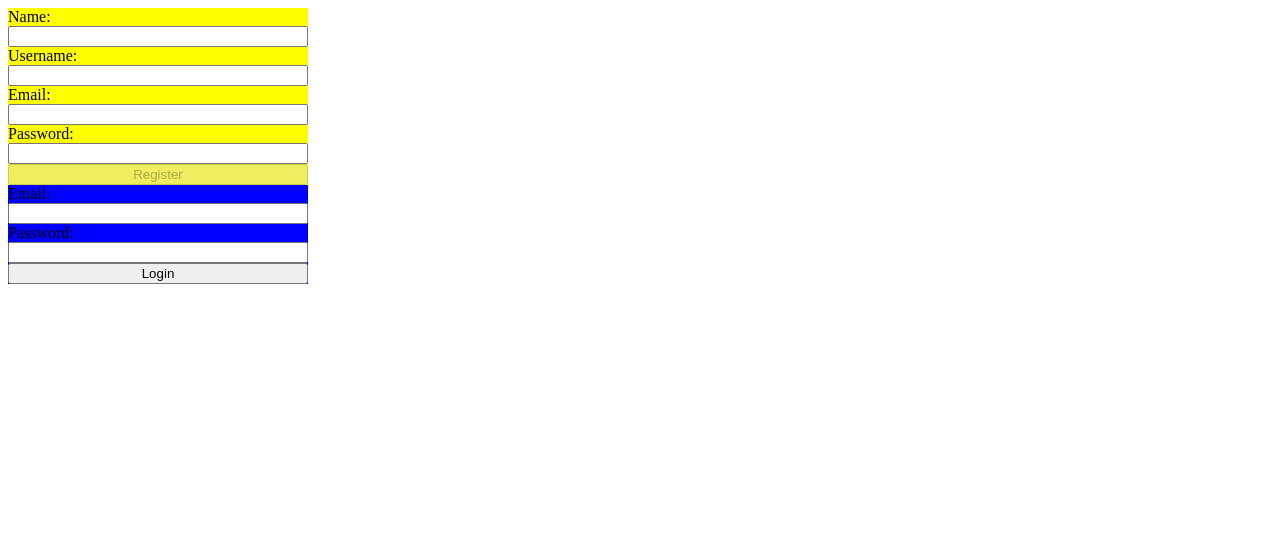
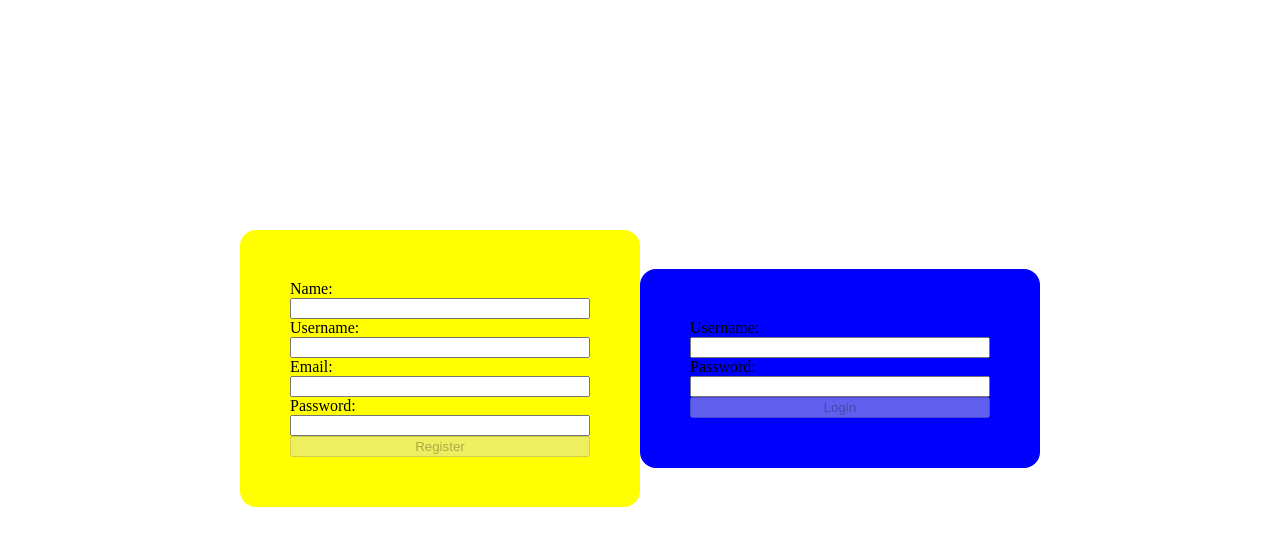
Before and after one commit to Leckller/make_ur_tasks_front_end, a Vue app: page /register in a window 1280 px wide. Shown: the top 546 px of the page. Built offline with nearby package versions, Linux system fonts and the light colour scheme; the HTML template or start-up script is replaced by a standard one.

Commit message:
feat: localstorage token

```diff
--- a/src/components/LoginForm.vue
+++ b/src/components/LoginForm.vue
@@ -1,18 +1,39 @@
 <template>
     <form id="login-form">
-      <label for="login-email">Email:</label>
-      <input type="email" id="login-email" autocomplete="email"  name="login-email" required>
+      <label for="login-username">Username:</label>
+      <input v-model="username" type="username" id="login-username" autocomplete="username"  name="login-username" required>
 
       <label for="login-password">Password:</label>
-      <input type="password" id="login-password" name="login-password" autocomplete="current-password" required>
+      <input v-model="password" type="password" id="login-password" name="login-password" autocomplete="current-password" required>
 
-      <button type="submit">Login</button>
+      <button :disabled="!(username || password.length >= 8)" type="submit">Login</button>
     </form>
 </template>
 
 <script>
+import router from '@/router'
+import UserService from '@/service/User.service'
+
 export default {
-  name: 'LoginForm'
+  name: 'LoginForm',
+  data () {
+    return {
+      username: null,
+      password: ''
+    }
+  },
+  methods: {
+    async login () {
+      try {
+        const response = await UserService.login({username: this.username, password: this.password})
+        localStorage.setItem('authToken', response.token)
+        router.push({name: 'HomeView'})
+        console.log(response)
+      } catch (error) {
+        console.error(error)
+      }
+    }
+  }
 }
 </script>
 
@@ -21,7 +42,9 @@ export default {
 #login-form {
   display: flex;
   flex-direction: column;
+  padding: 50px;
   width: 300px;
+  border-radius: 16px;
   background-color: blue;
 }
 
--- a/src/components/RegisterForm.vue
+++ b/src/components/RegisterForm.vue
@@ -35,23 +35,19 @@ export default {
     async submit (e) {
       e.preventDefault()
       try {
-        const createUser = await UserService.createUser({
+        const response = await UserService.createUser({
           name: this.name,
           username: this.username,
           email: this.email,
           password: this.password
         })
+        localStorage.setItem('authToken', response.token)
         console.log(createUser)
       } catch (e) {
         console.log(e)
       }
     }
-  },
-
-  mounted () {
-    console.log(this)
   }
-
 }
 </script>
 
@@ -61,6 +57,8 @@ export default {
     display: flex;
     flex-direction: column;
     width: 300px;
+    border-radius: 16px;
+    padding: 50px;
     background-color: yellow;
   }
 
--- a/src/views/RegisterView.vue
+++ b/src/views/RegisterView.vue
@@ -19,3 +19,12 @@ export default {
 }
 
 </script>
+
+<style scoped>
+main {
+  display: flex;
+  justify-content: center;
+  align-items: center;
+  height: 90vh;
+}
+</style>
```
